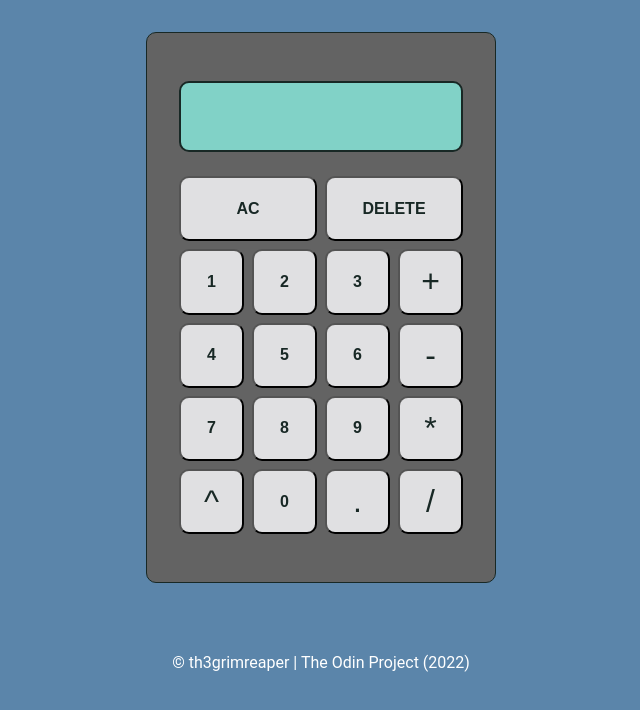
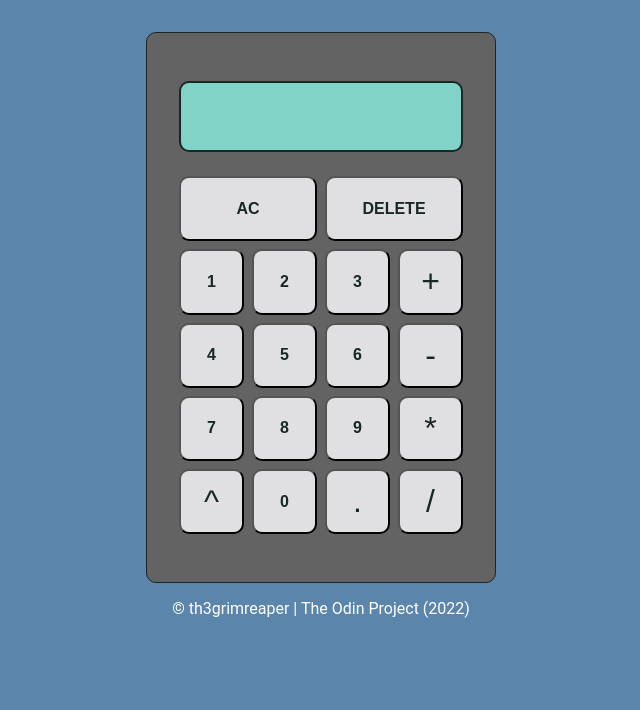
Before and after one commit to th3grimreaper/odin_calculator, a plain HTML site: page index.html in a window 1280 px wide. Shown: the whole page, without its empty margins (319-959 px from the left). Drawn offline with Linux system fonts and the light colour scheme.

Commit message:
fix footer positoining

```diff
--- a/styles/style.css
+++ b/styles/style.css
@@ -28,11 +28,10 @@ body {
   height: 80vh;
   display: flex;
   flex-direction: column;
-  justify-content: space-between;
 }
 
 .foot-cont {
-  margin-top: 0.5em;
+  margin: 3em;
 }
 
 .calc-container {
@@ -128,3 +127,9 @@ button:active {
 .clear:active {
   background-color: var(--mint);
 }
+
+@media (min-width: 900px) {
+  .foot-cont {
+    margin: 0.5em;
+  }
+}
```
